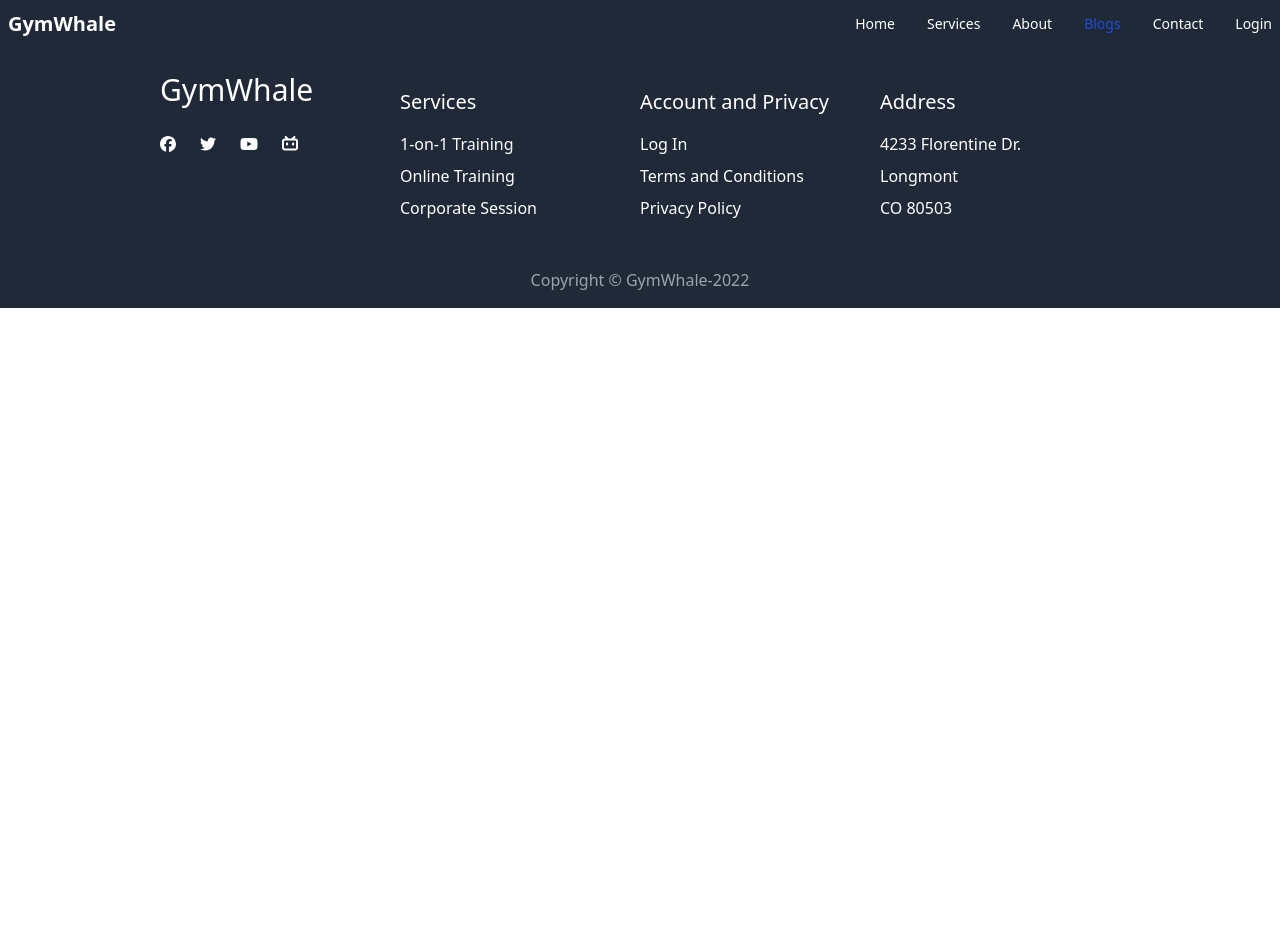
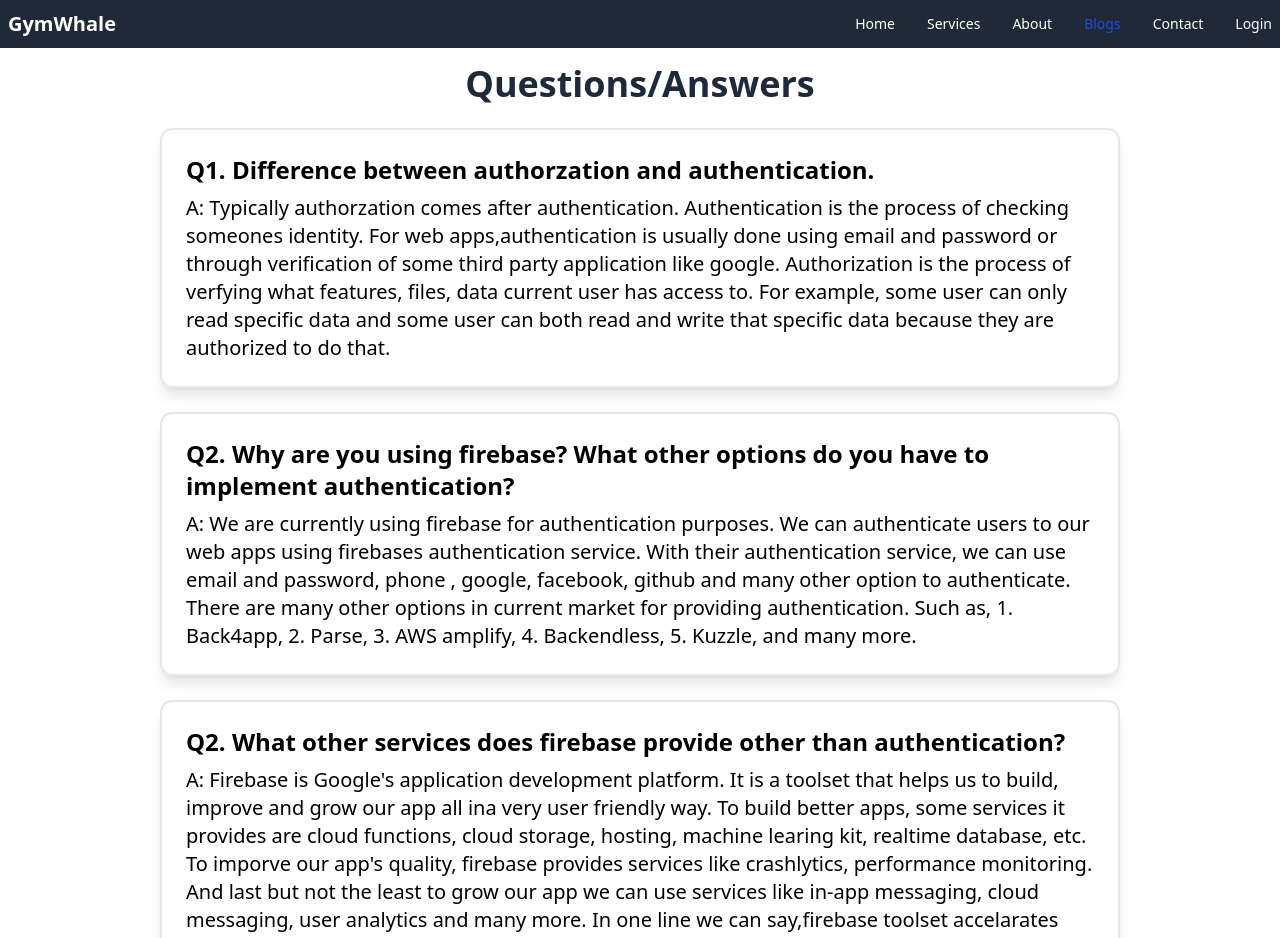
Before and after one commit to NafiulA/gymwhale-client-side, a React (Create React App) app: page /blogs in a window 1280 px wide. Shown: the top 938 px of the page. Before the commit the page ends 800 px from the top, so only its background shows below. Built offline with nearby package versions, Linux system fonts and the light colour scheme; no server answers.

Commit message:
blogs done

```diff
--- a/src/components/Blogs/Blogs.js
+++ b/src/components/Blogs/Blogs.js
@@ -2,8 +2,22 @@ import React from 'react';
 
 const Blogs = () => {
     return (
-        <div>
-
+        <div className='min-h-[700px] mb-8'>
+            <h3 className='text-4xl my-4 text-center text-slate-800 font-bold'>Questions/Answers</h3>
+            <div className='w-11/12 md:w-3/4 mx-auto'>
+                <div className='my-6 p-6 border-2 rounded-xl shadow-lg'>
+                    <p className='text-2xl font-semibold' >Q1. Difference between authorzation and authentication.</p>
+                    <p className='text-xl pt-2'>A: Typically authorzation comes after authentication. Authentication is the process of checking someones identity. For web apps,authentication is usually done using email and password or through verification of some third party application like google. Authorization is the process of verfying what features, files, data current user has access to. For example, some user can only read specific data and some user can both read and write that specific data because they are authorized to do that.</p>
+                </div>
+                <div className='my-6 p-6 border-2 rounded-xl shadow-lg'>
+                    <p className='text-2xl font-semibold' >Q2. Why are you using firebase? What other options do you have to implement authentication?</p>
+                    <p className='text-xl pt-2'>A: We are currently using firebase for authentication purposes. We can authenticate users to our web apps using firebases authentication service. With their authentication service, we can use email and password, phone , google, facebook, github and many other option to authenticate. There are many other options in current market for providing authentication. Such as, 1. Back4app, 2. Parse, 3. AWS amplify, 4. Backendless, 5. Kuzzle, and many more. </p>
+                </div>
+                <div className='my-6 p-6 border-2 rounded-xl shadow-lg'>
+                    <p className='text-2xl font-semibold' >Q2. What other services does firebase provide other than authentication?</p>
+                    <p className='text-xl pt-2'>A: Firebase is Google's application development platform. It is a toolset that helps us to build, improve and grow our app all ina very user friendly way. To build better apps, some services it provides are cloud functions, cloud storage, hosting, machine learing kit, realtime database, etc. To imporve our app's quality, firebase provides services like crashlytics, performance monitoring. And last but not the least to grow our app we can use services like in-app messaging, cloud messaging, user analytics and many more. In one line we can say,firebase toolset accelarates the development journey and help a developer in many ways.</p>
+                </div>
+            </div>
         </div>
     );
 };
```
